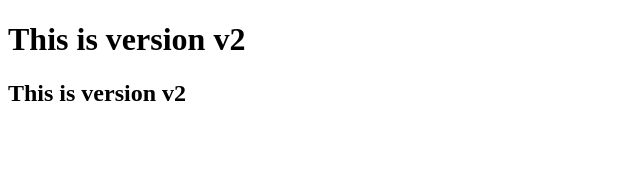
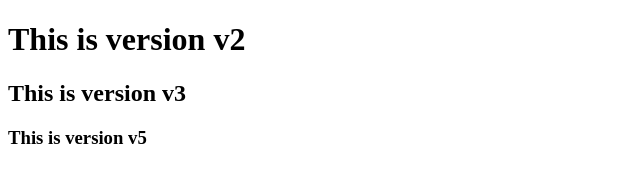
Before and after one commit to py-pankaj-ydv-7/Git-Repo, a plain HTML site: page index.html in a window 1280 px wide. Shown: the whole page, without its empty margins (0-640 px from the left). Drawn offline with Linux system fonts and the light colour scheme.

Commit message:
This is version 5

```diff
--- a/index.html
+++ b/index.html
@@ -7,6 +7,7 @@
 </head>
 <body>
     <h1>This is version v2</h1>
-    <h2>This is version v2</h2>
+    <h2>This is version v3</h2>
+    <h3>This is version v5</h3>
 </body>
 </html>
```
